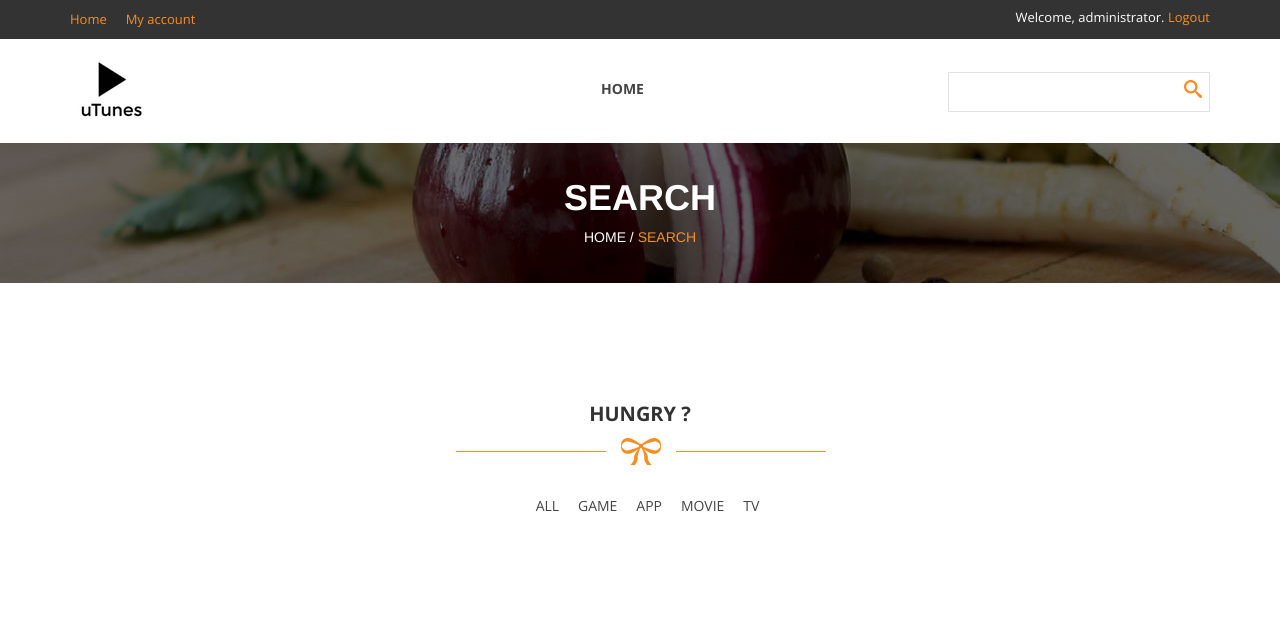
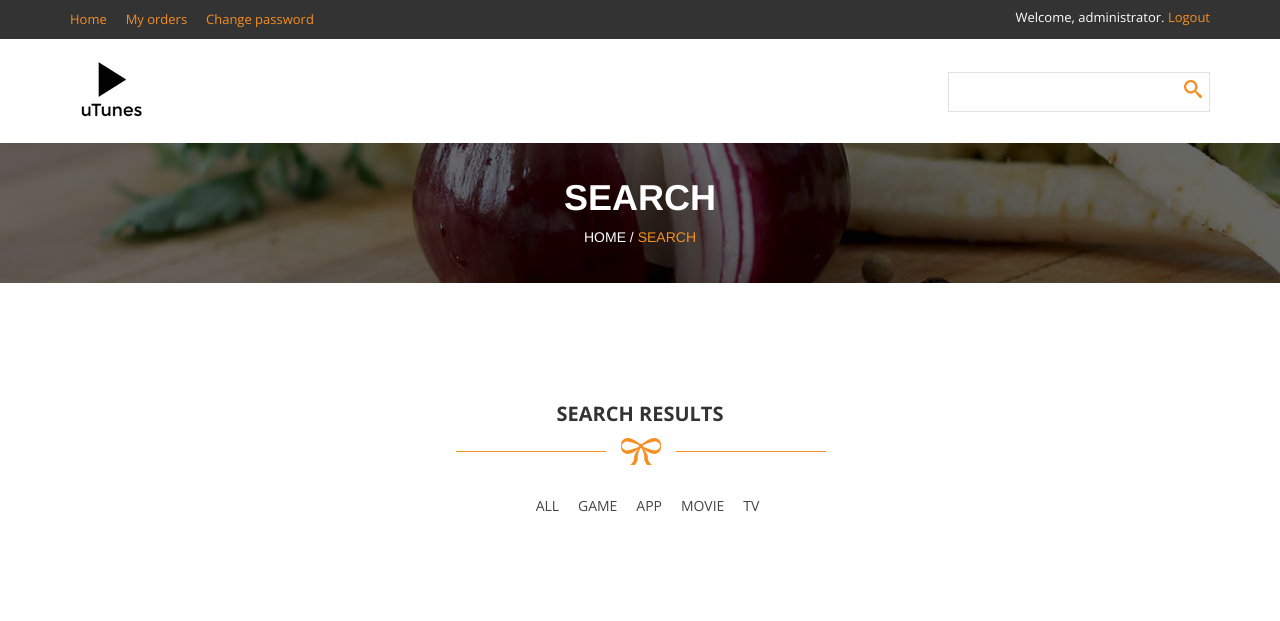
Before and after one commit to Aperture-Scientist4/CS2102-Project, a Django app: page /store/search/ in a window 1280 px wide. Shown: the top 621 px of the page. Run offline with Django 3.2, Linux system fonts and the light colour scheme; a user stored in the database is signed in; some libraries are stand-ins or nearby versions.

Commit message:
Change navi.

```diff
--- a/store/templates/store/index.html
+++ b/store/templates/store/index.html
@@ -40,7 +40,8 @@ http://www.templatemo.com/preview/templatemo_417_grill
                                 <div class="home-account">
                                     <a href="/store/">Home</a>
                                     {% if user.is_authenticated %}
-                                    <a href="/store/user/{{user.username}}/">My account</a>
+                                        <a href="/store/user/{{user.username}}/">My orders</a>
+                                        <a href="/store/user/{{user.username}}/changePassword/">Change password</a>
                                     {% endif %}
                                 </div>
                             </div>
@@ -69,7 +70,7 @@ http://www.templatemo.com/preview/templatemo_417_grill
                             <div class="col-md-6">
                                 <div class="main-menu">
                                     <ul>
-                                        <li><a href="/store/">Home</a></li>
+
                                     </ul>
                                 </div>
                             </div>
--- a/store/templates/store/search.html
+++ b/store/templates/store/search.html
@@ -40,7 +40,8 @@ http://www.templatemo.com/preview/templatemo_417_grill
                                 <div class="home-account">
                                     <a href="/store/">Home</a>
                                     {% if user.is_authenticated %}
-                                    <a href="/store/user/{{user.username}}/">My account</a>
+                                        <a href="/store/user/{{user.username}}/">My orders</a>
+                                        <a href="/store/user/{{user.username}}/changePassword/">Change password</a>
                                     {% endif %}
                                 </div>
                             </div>
@@ -69,7 +70,7 @@ http://www.templatemo.com/preview/templatemo_417_grill
                             <div class="col-md-6">
                                 <div class="main-menu">
                                     <ul>
-                                        <li><a href="/store/">Home</a></li>
+
                                     </ul>
                                 </div>
                             </div>
@@ -111,7 +112,7 @@ http://www.templatemo.com/preview/templatemo_417_grill
                     <div class="row">
                         <div class="col-md-12">
                             <div id="product-heading">
-                                <h2>Hungry ?</h2>
+                                <h2>Search Results</h2>
                                 <img src="{% static 'store/images/under-heading.png' %}" alt="" >
                             </div>
                         </div>
--- a/store/views.py
+++ b/store/views.py
@@ -93,7 +93,7 @@ def restricted(request, user_name):
     context_dict['app_list_purchased'] = app_list_purchased
     context_dict['app_list_rent'] = app_list_rent
 
-    return render(request, 'store/my_account.html', context_dict)
+    return render(request, 'store/my_orders.html', context_dict)
 
 @login_required
 def user_logout(request):
```
Also changed, not shown: store/templates/store/my_orders.html (renamed from store/templates/store/my_account.html, +7 -6 lines).
